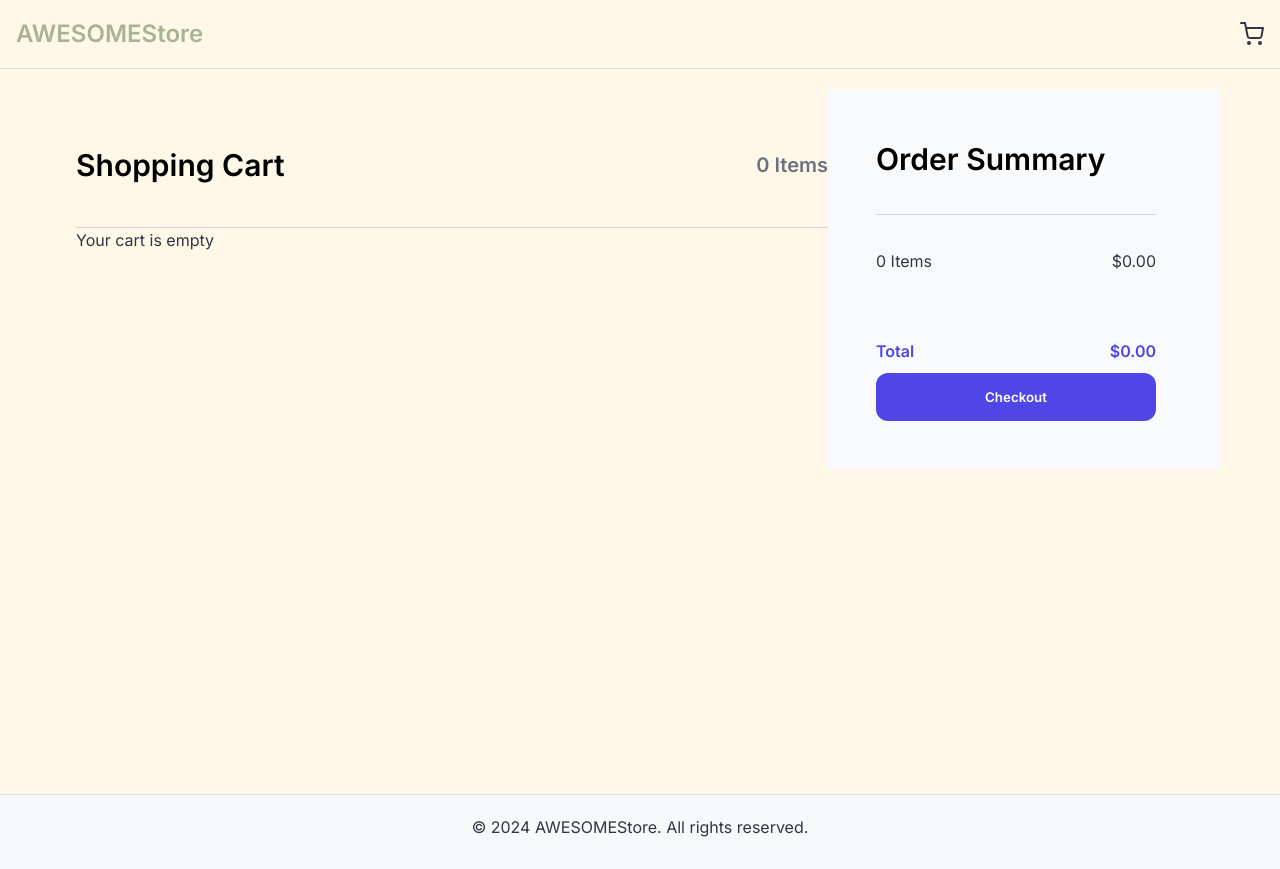
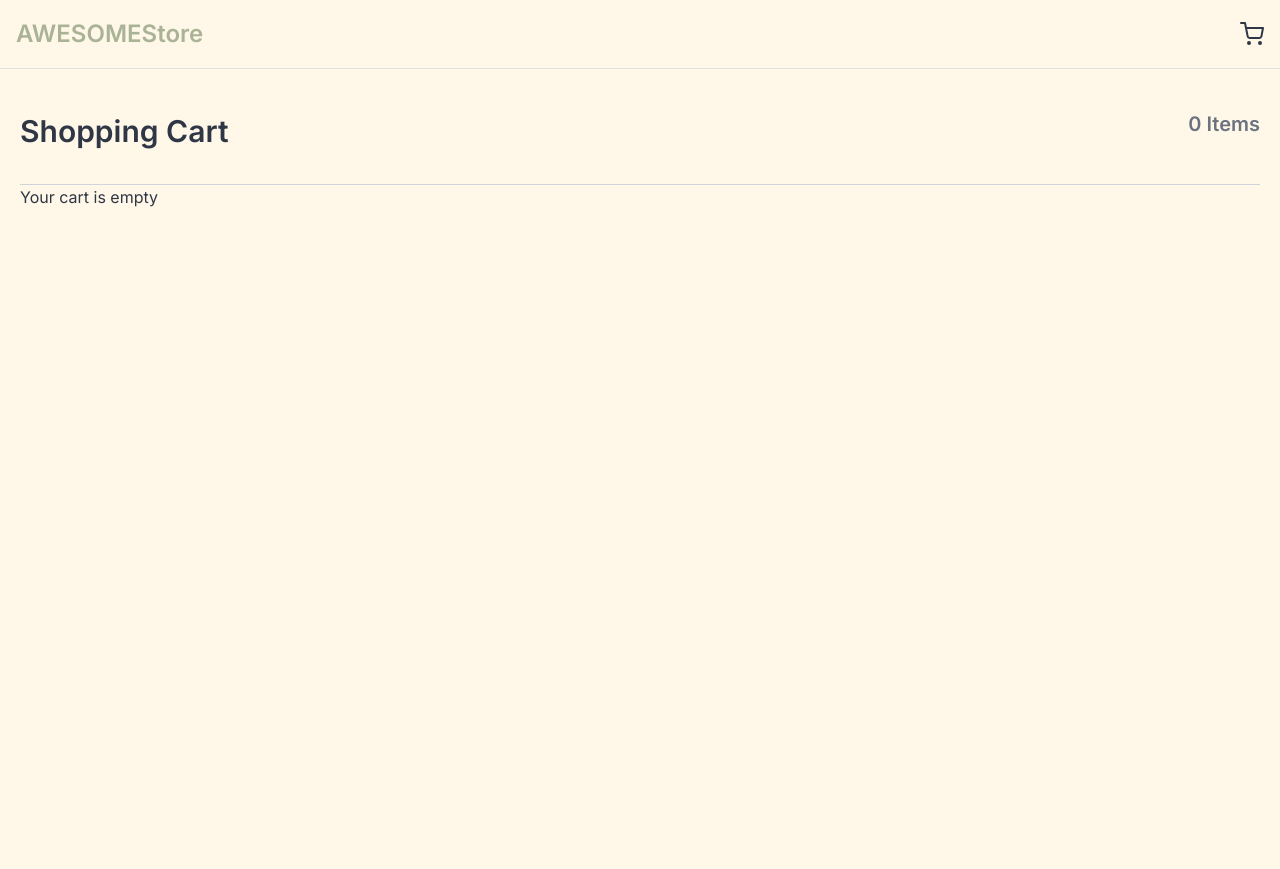
Before and after one commit to ingredisilva/AmazingStore, a Next.js app: page /cart in a window 1280 px wide. After the commit the page ends 800 px from the top, so only its background shows below. Built offline with nearby package versions, Linux system fonts and the light colour scheme.

Commit message:
tweaks reponsiveness

```diff
--- a/src/app/cart/page.tsx
+++ b/src/app/cart/page.tsx
@@ -1,258 +1,142 @@
 "use client";
 
-import { RootState } from "@/lib/store";
+import { RootState, useAppDispatch } from "@/lib/store";
 import React from "react";
 import { useSelector } from "react-redux";
-import PageLayout from "../components/PageLayout";
 import styled from "styled-components";
 import Image from "next/image";
-
-const Section = styled.section`
-  position: relative;
-  z-index: 10;
-  &::after {
-    content: "";
-    position: absolute;
-    z-index: 0;
-    height: 100%;
-    width: 33%;
-    top: 0;
-    right: 0;
-    background-color: #f9fafb;
-  }
-`;
+import { addItem, removeItem } from "@/features/cartSlice"; // Import your actions
 
 const Container = styled.div`
-  width: 100%;
   max-width: 1280px;
-  padding: 0 1rem;
+  padding: 20px;
   margin: 0 auto;
-  position: relative;
-  z-index: 10;
-`;
-
-const Grid = styled.div`
-  display: grid;
-  grid-template-columns: repeat(12, 1fr);
-`;
-
-const Column = styled.div<{ span: number }>`
-  grid-column: span ${({ span }) => span} / span ${({ span }) => span};
 `;
 
 const Header = styled.div`
   display: flex;
   justify-content: space-between;
-  align-items: center;
-  padding-top: 3.5rem;
-  padding-bottom: 2rem;
+  padding: 20px 0;
   border-bottom: 1px solid #d1d5db;
 `;
 
 const Title = styled.h2`
-  font-weight: 700;
   font-size: 1.875rem;
-  line-height: 2.5rem;
-  color: #000;
+  font-weight: bold;
 `;
 
-const SubTitle = styled.h2`
-  font-weight: 700;
+const SubTitle = styled.h3`
   font-size: 1.25rem;
-  line-height: 2rem;
   color: #6b7280;
 `;
 
-const FlexRow = styled.div`
+const CartItem = styled.div`
   display: flex;
+  justify-content: space-between;
+  padding: 20px 0;
+  border-bottom: 1px solid #e5e7eb;
   align-items: center;
-  justify-content: space-between;
-  padding-bottom: 1.5rem;
-  border-bottom: 1px solid #e5e7eb;
 `;
 
 const ImageContainer = styled.div`
-  width: 100%;
-  max-width: 126px;
-  margin-right: 1rem;
-  img {
-    border-radius: 0.75rem;
-    object-fit: cover;
-  }
+  max-width: 100px;
+  margin-right: 20px;
 `;
 
 const ProductInfo = styled.div`
-  display: flex;
-  flex-direction: column;
-  gap: 0.75rem;
+  flex: 1;
   h6 {
-    font-weight: 600;
     font-size: 1rem;
-    color: #000;
+    font-weight: bold;
   }
   p {
-    font-size: 1rem;
     color: #6b7280;
-  }
-`;
-
-const Price = styled.h6`
-  font-weight: 500;
-  font-size: 1rem;
-  color: #6b7280;
-  &:hover {
-    color: #4f46e5;
   }
 `;
 
 const QuantityControl = styled.div`
   display: flex;
   align-items: center;
-`;
-
-const QuantityButton = styled.button`
-  display: flex;
-  align-items: center;
-  justify-content: center;
-  padding: 1rem;
+  button {
+    padding: 10px;
+    background-color: #f9fafb;
     border: 1px solid #e5e7eb;
-  transition: all 0.5s;
-  &:hover {
-    background-color: #f9fafb;
-    border-color: #d1d5db;
-    box-shadow: 0 0 10px rgba(0, 0, 0, 0.1);
+    cursor: pointer;
   }
-  svg {
-    stroke: #374151;
-    transition: all 0.5s;
+  input {
+    width: 40px;
+    text-align: center;
+    border: 1px solid #e5e7eb;
+    margin: 0 5px;
   }
 `;
 
-const QuantityInput = styled.input`
-  border: 1px solid #e5e7eb;
-  text-align: center;
-  width: 60px;
-  font-weight: 600;
-  padding: 1rem;
-`;
-
-const TotalPrice = styled.p`
-  font-weight: 700;
+const TotalPrice = styled.div`
+  font-weight: bold;
   font-size: 1.125rem;
-  text-align: center;
-  color: #4f46e5;
-  &:hover {
-    color: #4f46e5;
-  }
-`;
-
-const Summary = styled.div`
-  background-color: #f9fafb;
-  padding: 3rem;
-  h2 {
-    font-weight: 700;
-    font-size: 1.875rem;
-    color: #000;
-    padding-bottom: 2rem;
-    border-bottom: 1px solid #d1d5db;
-  }
-`;
-
-const SummaryRow = styled.div`
-  display: flex;
-  justify-content: space-between;
-  padding: 1.5rem 0;
-`;
-
-const SummaryTotal = styled.div`
-  display: flex;
-  justify-content: space-between;
-  padding-top: 2rem;
-  font-weight: 700;
-  font-size: 1.5rem;
-  color: #4f46e5;
 `;
 
 const CheckoutButton = styled.button`
-  width: 100%;
-  padding: 1rem 1.5rem;
   background-color: #4f46e5;
   color: white;
-  font-weight: 600;
-  text-align: center;
-  border-radius: 0.75rem;
-  transition: all 0.5s;
-  &:hover {
-    background-color: #4338ca;
-  }
+  padding: 15px;
+  width: 100%;
+  font-size: 1rem;
+  font-weight: bold;
+  margin-top: 20px;
+  cursor: pointer;
+  border: none;
+  border-radius: 5px;
 `;
 
 const CartPage: React.FC = () => {
   const { items, totalQuantity, totalPrice } = useSelector(
     (state: RootState) => state.cart
   );
+  const dispatch = useAppDispatch();
+
+  const handleAddItem = (item) => {
+    dispatch(addItem({ ...item, quantity: 1 })); // Add one more item
+  };
+
+  const handleRemoveItem = (item) => {
+    dispatch(removeItem(item.id)); // Remove one item
+  };
 
   return (
-    <PageLayout>
-      <Section>
     <Container>
-          <Grid>
-            <Column span={8}>
       <Header>
         <Title>Shopping Cart</Title>
         <SubTitle>{totalQuantity} Items</SubTitle>
       </Header>
+
       {items.length === 0 ? (
         <p>Your cart is empty</p>
       ) : (
-                items.map((item) => (
-                  <FlexRow key={item.id}>
+        <>
+          {items.map((item) => (
+            <CartItem key={item.id}>
               <ImageContainer>
-                      <Image
-                        src={item.image}
-                        alt={item.title}
-                        width={100}
-                        height={100}
-                      />
+                <Image src={item.image} alt={item.title} width={100} height={100} />
               </ImageContainer>
               <ProductInfo>
                 <h6>{item.title}</h6>
-                      <Price>${item.price.toFixed(2)}</Price>
+                <p>${item.price.toFixed(2)}</p>
               </ProductInfo>
               <QuantityControl>
-                      <QuantityButton>-</QuantityButton>
-                      <QuantityInput
-                        type="text"
-                        value={item.quantity}
-                        readOnly
-                      />
-                      <QuantityButton>+</QuantityButton>
+                <button onClick={() => handleRemoveItem(item)}>-</button>
+                <input type="text" value={item.quantity} readOnly />
+                <button onClick={() => handleAddItem(item)}>+</button>
               </QuantityControl>
               <TotalPrice>
                 ${(item.price * item.quantity).toFixed(2)}
               </TotalPrice>
-                  </FlexRow>
-                ))
+            </CartItem>
+          ))}
+          <CheckoutButton>Checkout</CheckoutButton>
+        </>
       )}
-            </Column>
-            <Column span={4}>
-              <Summary>
-                <h2>Order Summary</h2>
-                <SummaryRow>
-                  <p>{totalQuantity} Items</p>
-                  <p>${totalPrice.toFixed(2)}</p>
-                </SummaryRow>
-                <SummaryTotal>
-                  <p>Total</p>
-                  <p>${totalPrice.toFixed(2)}</p>
-                </SummaryTotal>
-                <CheckoutButton>Checkout</CheckoutButton>
-              </Summary>
-            </Column>
-          </Grid>
     </Container>
-      </Section>
-    </PageLayout>
   );
 };
 
--- a/src/app/produtos/page.tsx
+++ b/src/app/produtos/page.tsx
@@ -86,7 +86,7 @@ export default function SideStore() {
   return (
     <div /* className="container" */ style={{ height: '100%' }}>
       <Filters>
-        <h1>Our Products</h1>
+        <h2>Amazing Products, Amazing Store</h2>
         <div style={{ display: "flex", gap: "8px", flexWrap: "wrap" }}>
           <SearchBar
             value={searchQuery}
```
Also changed, not shown: src/app/components/SingleProduct.tsx (+38 -5 lines). Lines whose indentation alone changed are shown as unchanged.
